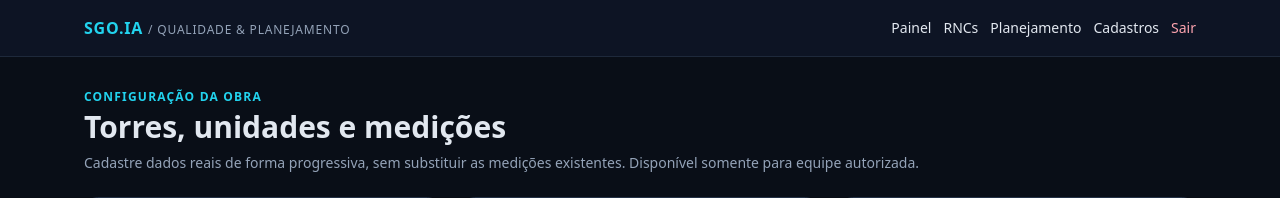
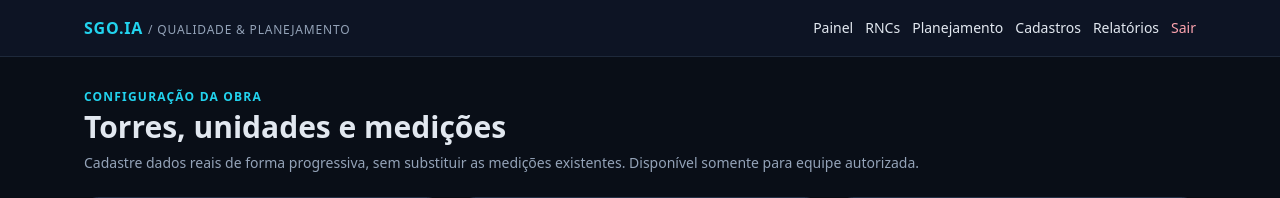
Before and after one commit to Danilo-Barreto-da-Silva/construct_os, a Django app: page /cadastros/ in a window 1280 px wide. Shown: the top 198 px of the page. Run offline with Django 5.2, Linux system fonts and the light colour scheme; the visitor is signed in with stand-in values (Sample User, id 1); data that the repository does not hold is empty; some libraries are stand-ins or nearby versions.

Commit message:
Incluir relatórios na navegação da equipe técnica

```diff
--- a/obras/templates/obras/base_operacional.html
+++ b/obras/templates/obras/base_operacional.html
@@ -26,7 +26,7 @@
                 <a class="hover:text-cyan-300" href="{% url 'painel_principal' %}">Painel</a>
                 <a class="hover:text-cyan-300" href="{% url 'lista_rncs' %}">RNCs</a>
                 <a class="hover:text-cyan-300" href="{% url 'planejamento' %}">Planejamento</a>
-                {% if request.user.is_staff %}<a class="hover:text-cyan-300" href="{% url 'cadastros' %}">Cadastros</a>{% endif %}
+                {% if request.user.is_staff %}<a class="hover:text-cyan-300" href="{% url 'cadastros' %}">Cadastros</a><a class="hover:text-cyan-300" href="{% url 'relatorios' %}">Relatórios</a>{% endif %}
                 <form method="post" action="{% url 'logout_sistema' %}" class="inline">
                     {% csrf_token %}
                     <button class="text-rose-300 hover:text-rose-200" type="submit">Sair</button>
```
